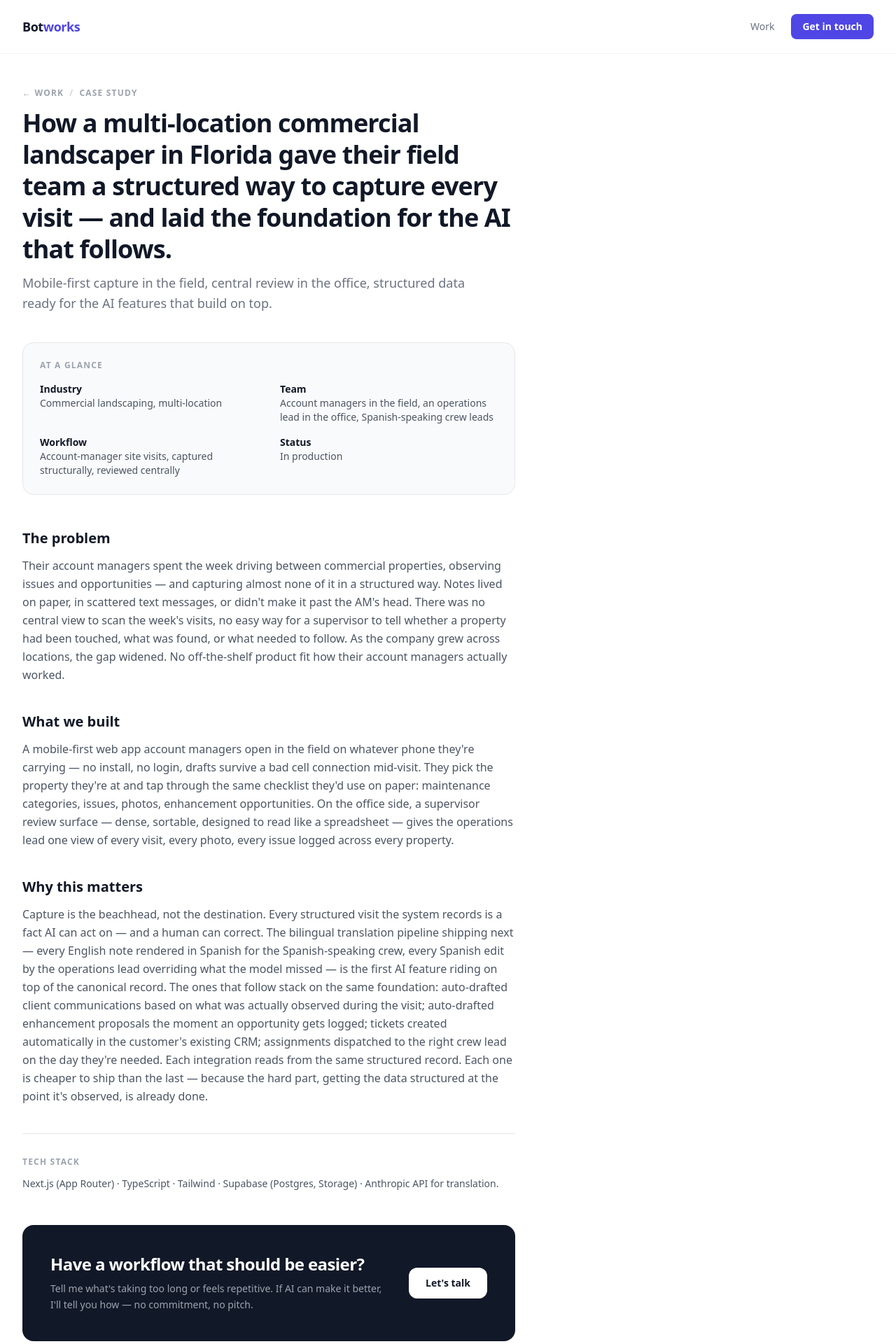
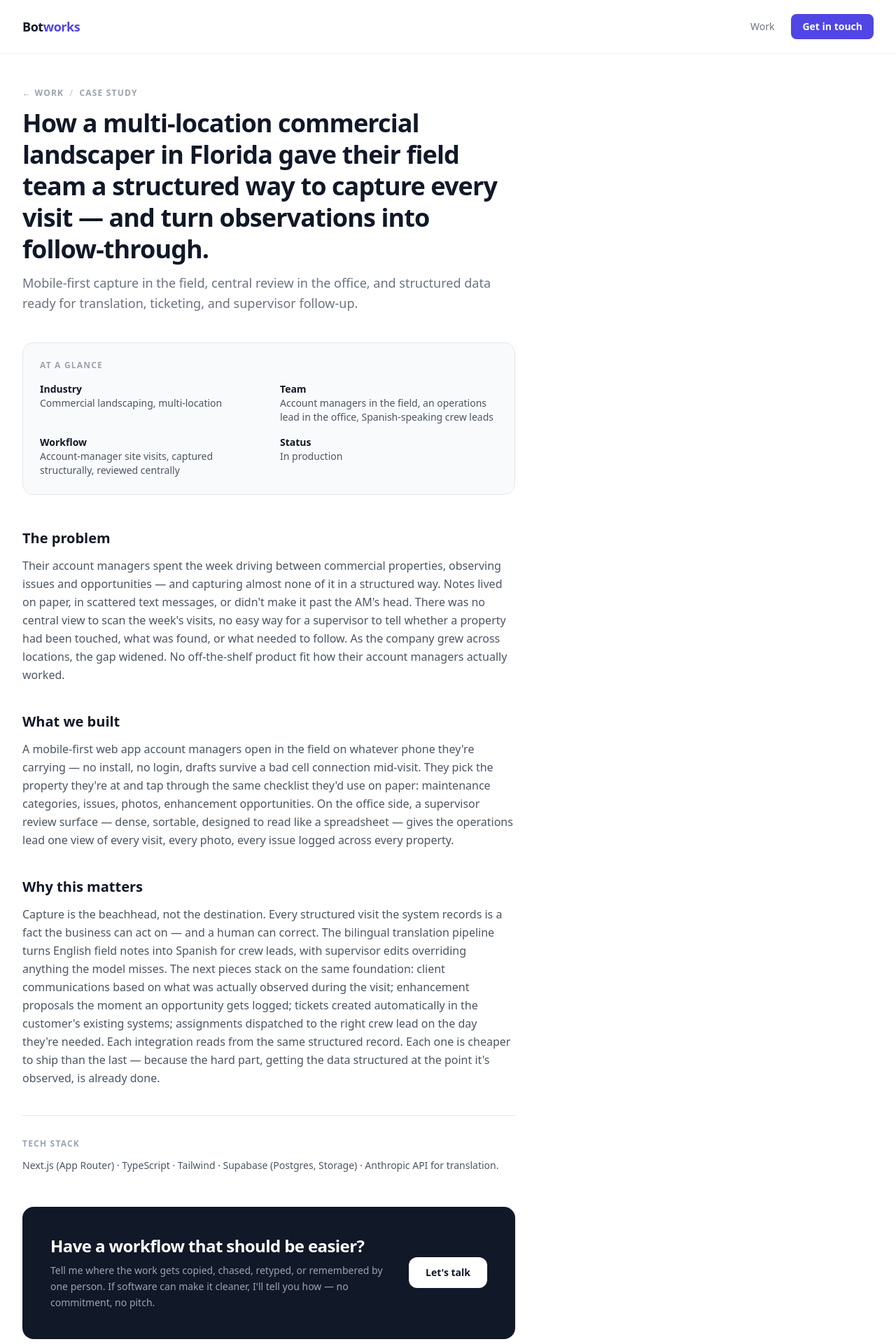
Before and after one commit to thebotcandoit/thebotcandoit.com, a Next.js app: page /case-studies/field-visit-capture in a window 1280 px wide. Shown: the top 1920 px of the page at 70% size. Built offline with nearby package versions, Linux system fonts and the light colour scheme.

Commit message:
Align site copy with operations software positioning

```diff
--- a/pages/case-studies/field-visit-capture.js
+++ b/pages/case-studies/field-visit-capture.js
@@ -8,9 +8,9 @@ export default function FieldVisitCapture() {
     <>
       <Head>
         <title>Field-visit capture &mdash; Botworks Agency</title>
-        <meta name="description" content="A multi-location commercial landscaper in Florida got a structured way to capture every account-manager site visit — and the foundation for the AI features that follow." />
+        <meta name="description" content="A multi-location commercial landscaper in Florida got a structured way to capture every account-manager site visit and turn field observations into operational follow-through." />
         <meta property="og:title" content="Field-visit capture — Botworks Agency" />
-        <meta property="og:description" content="Mobile-first capture in the field, central review in the office, structured data ready for the AI features that build on top." />
+        <meta property="og:description" content="Mobile-first capture in the field, central review in the office, and structured data ready for translation, ticketing, and follow-through." />
         <meta name="viewport" content="width=device-width, initial-scale=1" />
         <link rel="icon" href="/favicon.ico" />
       </Head>
@@ -25,10 +25,10 @@ export default function FieldVisitCapture() {
           </p>
 
           <h1 className="text-4xl font-extrabold tracking-tight text-gray-900 leading-tight mb-3">
-            How a multi-location commercial landscaper in Florida gave their field team a structured way to capture every visit &mdash; and laid the foundation for the AI that follows.
+            How a multi-location commercial landscaper in Florida gave their field team a structured way to capture every visit &mdash; and turn observations into follow-through.
           </h1>
           <p className="text-lg text-gray-500 leading-relaxed mb-10 max-w-2xl">
-            Mobile-first capture in the field, central review in the office, structured data ready for the AI features that build on top.
+            Mobile-first capture in the field, central review in the office, and structured data ready for translation, ticketing, and supervisor follow-up.
           </p>
 
           {/* AT A GLANCE */}
@@ -74,7 +74,7 @@ export default function FieldVisitCapture() {
           <section className="mb-10">
             <h2 className="text-xl font-bold text-gray-900 mb-3">Why this matters</h2>
             <p className="text-base text-gray-600 leading-relaxed">
-              Capture is the beachhead, not the destination. Every structured visit the system records is a fact AI can act on &mdash; and a human can correct. The bilingual translation pipeline shipping next &mdash; every English note rendered in Spanish for the Spanish-speaking crew, every Spanish edit by the operations lead overriding what the model missed &mdash; is the first AI feature riding on top of the canonical record. The ones that follow stack on the same foundation: auto-drafted client communications based on what was actually observed during the visit; auto-drafted enhancement proposals the moment an opportunity gets logged; tickets created automatically in the customer&apos;s existing CRM; assignments dispatched to the right crew lead on the day they&apos;re needed. Each integration reads from the same structured record. Each one is cheaper to ship than the last &mdash; because the hard part, getting the data structured at the point it&apos;s observed, is already done.
+              Capture is the beachhead, not the destination. Every structured visit the system records is a fact the business can act on &mdash; and a human can correct. The bilingual translation pipeline turns English field notes into Spanish for crew leads, with supervisor edits overriding anything the model misses. The next pieces stack on the same foundation: client communications based on what was actually observed during the visit; enhancement proposals the moment an opportunity gets logged; tickets created automatically in the customer&apos;s existing systems; assignments dispatched to the right crew lead on the day they&apos;re needed. Each integration reads from the same structured record. Each one is cheaper to ship than the last &mdash; because the hard part, getting the data structured at the point it&apos;s observed, is already done.
             </p>
           </section>
 
@@ -91,7 +91,7 @@ export default function FieldVisitCapture() {
             <div>
               <h2 className="text-2xl font-bold tracking-tight text-white mb-2">Have a workflow that should be easier?</h2>
               <p className="text-gray-400 text-sm leading-relaxed max-w-lg">
-                Tell me what&apos;s taking too long or feels repetitive. If AI can make it better, I&apos;ll tell you how &mdash; no commitment, no pitch.
+                Tell me where the work gets copied, chased, retyped, or remembered by one person. If software can make it cleaner, I&apos;ll tell you how &mdash; no commitment, no pitch.
               </p>
             </div>
             <Link href="/contact" className="bg-white text-gray-900 px-6 py-3 rounded-xl text-sm font-semibold whitespace-nowrap hover:bg-gray-100 transition-colors">
--- a/pages/case-studies/hvac-rebate-automation.js
+++ b/pages/case-studies/hvac-rebate-automation.js
@@ -126,7 +126,7 @@ export default function HvacRebateAutomation() {
             <div>
               <h2 className="text-2xl font-bold tracking-tight text-white mb-2">Have a workflow that looks like this?</h2>
               <p className="text-gray-400 text-sm leading-relaxed max-w-lg">
-                If your team is moving data between two systems by hand, there&apos;s probably a button to be built. Tell me about it.
+                If your team is moving data between two systems by hand, there&apos;s probably a durable workflow system to build. Tell me about it.
               </p>
             </div>
             <Link href="/contact" className="bg-white text-gray-900 px-6 py-3 rounded-xl text-sm font-semibold whitespace-nowrap hover:bg-gray-100 transition-colors">
--- a/pages/contact.js
+++ b/pages/contact.js
@@ -38,7 +38,7 @@ export default function Contact() {
     <>
       <Head>
         <title>Get in touch &mdash; Botworks Agency</title>
-        <meta name="description" content="Tell me about a workflow that's taking too long. I'll let you know if AI can help — and what it would take to build." />
+        <meta name="description" content="Tell me about a messy workflow in your business. I'll let you know whether custom operations software can make it cleaner, and what it would take to ship." />
         <meta name="viewport" content="width=device-width, initial-scale=1" />
         <link rel="icon" href="/favicon.ico" />
       </Head>
@@ -49,7 +49,7 @@ export default function Contact() {
             Let&apos;s talk about your workflow.
           </h1>
           <p className="text-gray-500 text-base leading-relaxed mb-10">
-            Tell me what&apos;s taking too long or what feels harder than it should be. I&apos;ll let you know if AI can help &mdash; and what it would look like to fix it.
+            Tell me where the work gets copied, chased, retyped, or remembered by one person. I&apos;ll let you know whether custom software can make it cleaner &mdash; and what it would take to ship.
           </p>
 
           {status === 'success' ? (
@@ -102,7 +102,7 @@ export default function Contact() {
                   rows={5}
                   value={form.message}
                   onChange={handleChange}
-                  placeholder="Every week I have to manually download photos from 10 listing pages and rename them..."
+                  placeholder="Every week someone copies job data from one system into another, checks a spreadsheet, then follows up by text..."
                   className="w-full border border-gray-200 rounded-xl px-4 py-3 text-sm text-gray-900 placeholder-gray-400 focus:outline-none focus:ring-2 focus:ring-indigo-500 focus:border-transparent transition resize-none"
                 />
               </div>
--- a/pages/index.js
+++ b/pages/index.js
@@ -97,7 +97,7 @@ export default function Home({ skills }) {
                 <p className="text-sm font-semibold text-indigo-600 mb-2">Commercial landscaping</p>
                 <h3 className="text-lg font-bold text-gray-900 mb-2">Field-visit capture: a structured record for every property visit.</h3>
                 <p className="text-sm text-gray-500 leading-snug mb-4">
-                  A mobile-first capture surface for account managers in the field, paired with a central review surface for the office. Built as the structured foundation for the AI features that follow &mdash; translation, communications, proposals, ticketing.
+                  A mobile-first capture surface for account managers in the field, paired with a central review surface for the office. Built as the structured foundation for translation, communications, proposals, and ticketing.
                 </p>
                 <span className="text-sm font-semibold text-indigo-600">
                   Read the case study &rarr;
```
Also changed, not shown: pages/work.js (+5 -5 lines).
